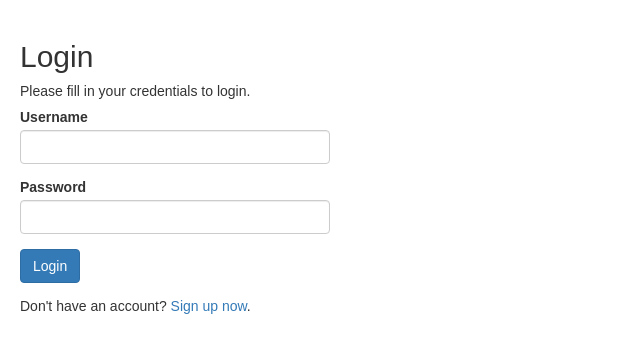
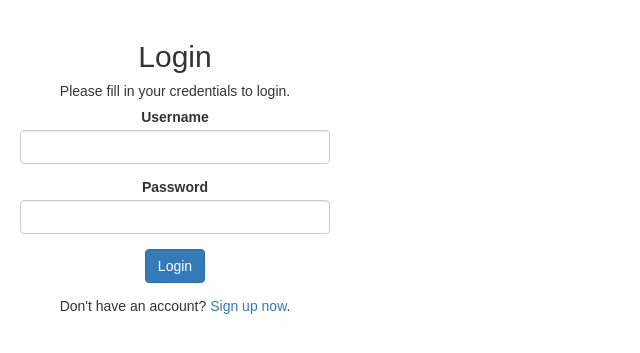
Before and after one commit to GabrielAgrela/Work-Log, a PHP site: page /login.php in a window 1280 px wide. Shown: the top 353 px of the page, without its empty margins (0-640 px from the left). Run offline with PHP 8.4, Linux system fonts and the light colour scheme; data that the repository does not hold is empty.

Commit message:
new login

```diff
--- a/login.php
+++ b/login.php
@@ -107,11 +107,11 @@ if($_SERVER["REQUEST_METHOD"] == "POST"){
         .wrapper{ width: 350px; padding: 20px; }
     </style>
 </head>
-<body>
+	<body class="text-center">
     <div class="wrapper">
         <h2>Login</h2>
         <p>Please fill in your credentials to login.</p>
-        <form action="<?php echo htmlspecialchars($_SERVER["PHP_SELF"]); ?>" method="post">
+        <form  class="form-signin" action="<?php echo htmlspecialchars($_SERVER["PHP_SELF"]); ?>" method="post">
             <div class="form-group <?php echo (!empty($username_err)) ? 'has-error' : ''; ?>">
                 <label>Username</label>
                 <input type="text" name="username" class="form-control" value="<?php echo $username; ?>">
@@ -128,5 +128,5 @@ if($_SERVER["REQUEST_METHOD"] == "POST"){
             <p>Don't have an account? <a href="register.php">Sign up now</a>.</p>
         </form>
     </div>
-</body>
+  </body>
 </html>
```
